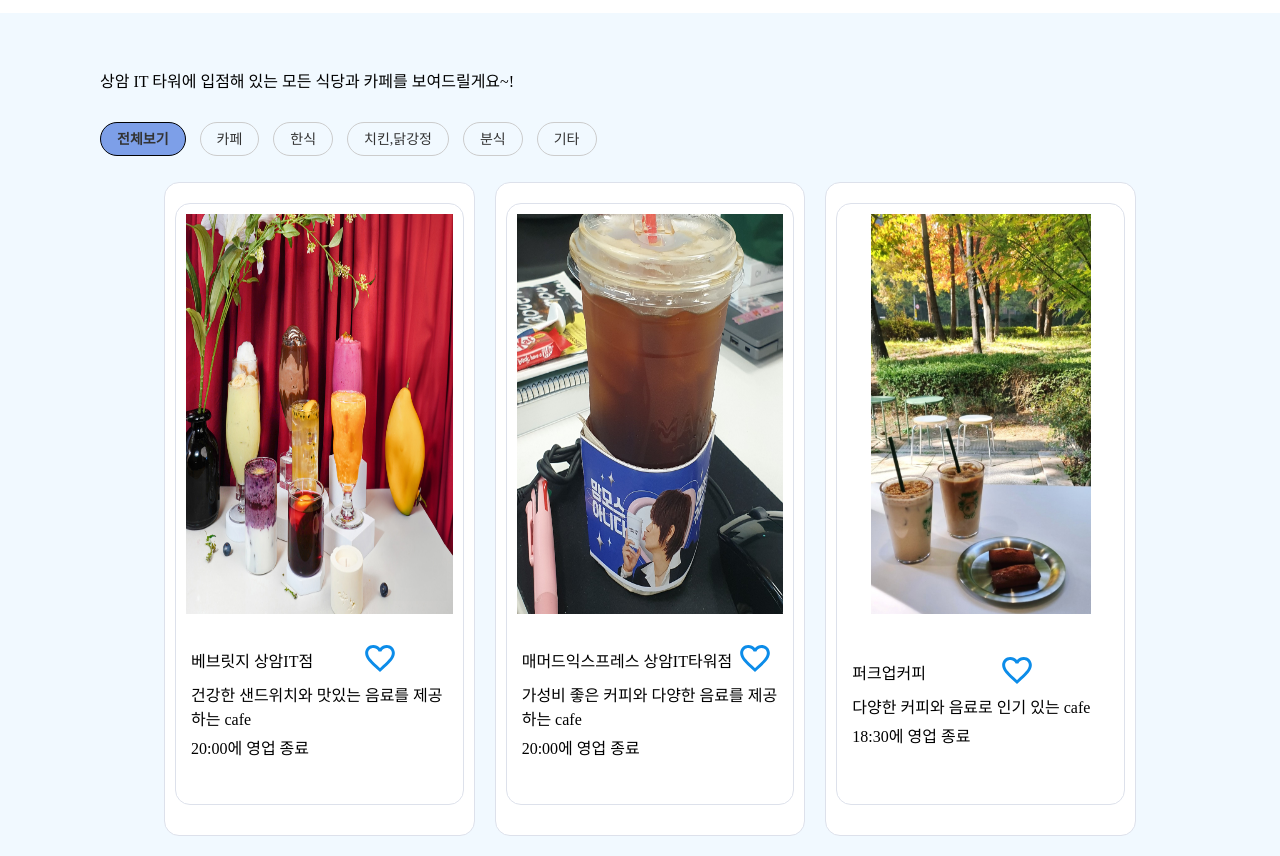
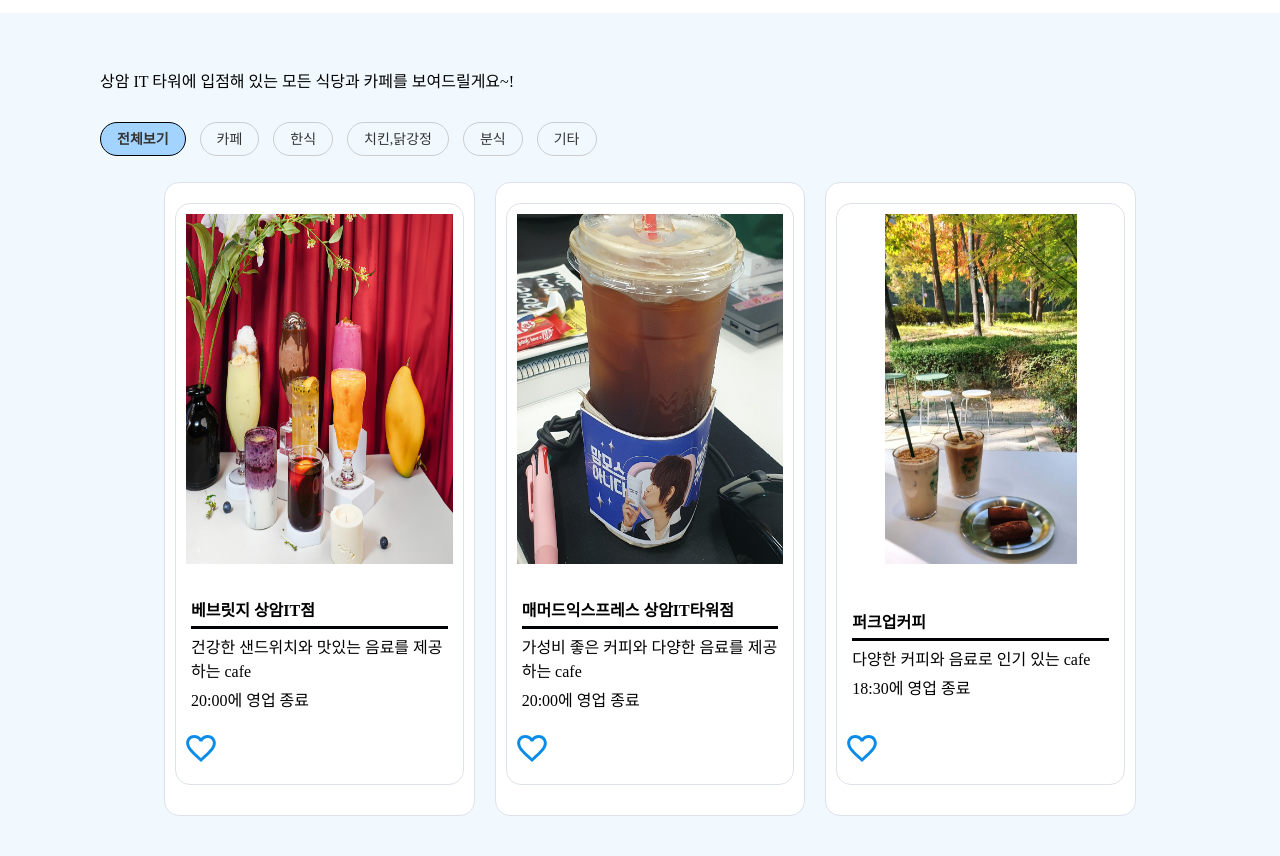
Before and after one commit to woorifisa-service-dev-3rd/frontend-1st-ppl, a website with bundled scripts: page index.html in a window 1280 px wide. Shown: the part 75-931 px from the top of the page. Built offline with nearby package versions, Linux system fonts and the light colour scheme.

Commit message:
Design : 아이템 카드 이미지 규격 수정 및 카테고리 버튼 디자인 수정

```diff
--- a/Lmr_style.css
+++ b/Lmr_style.css
@@ -26,7 +26,7 @@
 
 .chip.selected {
   border-color: #010205;
-  background-color: #7d9fe8;
+  background-color: #A3D4FF;
   border-style:solid ;
   font-weight: bold;
 }
@@ -63,7 +63,8 @@
   border-radius: 5px;
 }
 .card_Item_Img {
-  max-width: 100px;
+  max-width: 220px;
+  max-height: 350px;
 }
 
 .card_Container {
@@ -149,6 +150,9 @@
   display: flex;
   flex-direction: row;
   justify-content: space-between;
+  font-weight: bold;
+  border-bottom: #010205;
+  border-style: solid;
 }
 .shopName {
   flex: 1; /* 남은 공간을 모두 차지 */
@@ -167,12 +171,18 @@
   margin: 0.3125rem 0; /* p 태그 사이 간격을 줄이기 위해 마진 조정 */
 }
 
+.favorite-container {
+  display: flex; /* flex 컨테이너로 설정 */
+  justify-content: flex-start; /* 자식 요소들을 좌측 정렬 */
+  width: 100%; /* 너비를 100%로 설정하여 부모 요소를 채움 */
+}
+
 .favorite-btn {
-  top: 5%;
-  right: 0;
+  display: inline-block;
+  flex-align:left ;
   border: none; /* 테두리 없음 */
-  width: 1.875rem; /* 버튼 너비 설정 */
-  height: 1.875rem; /* 버튼 높이 설정 */
+  width: 30px; /* 버튼 너비 설정 */
+  height: 30px; /* 버튼 높이 설정 */
   cursor: pointer; /*커서 모양 설정*/
 
   background: url('./assets/icons/favorite_default.svg') no-repeat center center; /* 배경 이미지 설정 */
--- a/test.js
+++ b/test.js
@@ -137,6 +137,13 @@
     <div class="card_Item_Content">
     <div class="Item_Title">
     <p>${item.name}</p>
+    </div>
+    <div class="description">
+    <p>${item.introduce}</p>
+    <p>${item.time}</p>
+    </div>
+    </div>
+    <div class="favorite-container">
     <button type="button" title="찜하기 버튼" class="favorite-btn" data-id="${
       item.id
     }"
@@ -146,12 +153,6 @@
         ? "url(./assets/icons/favorite_hover.svg)"
         : "url(./assets/icons/favorite_default.svg)"
     }"></button>
-    <br>
-    </div>
-    <div class="description">
-    <p>${item.introduce}</p>
-    <p>${item.time}</p>
-    </div>
     </div>
     </div>
     </div>`;
```
